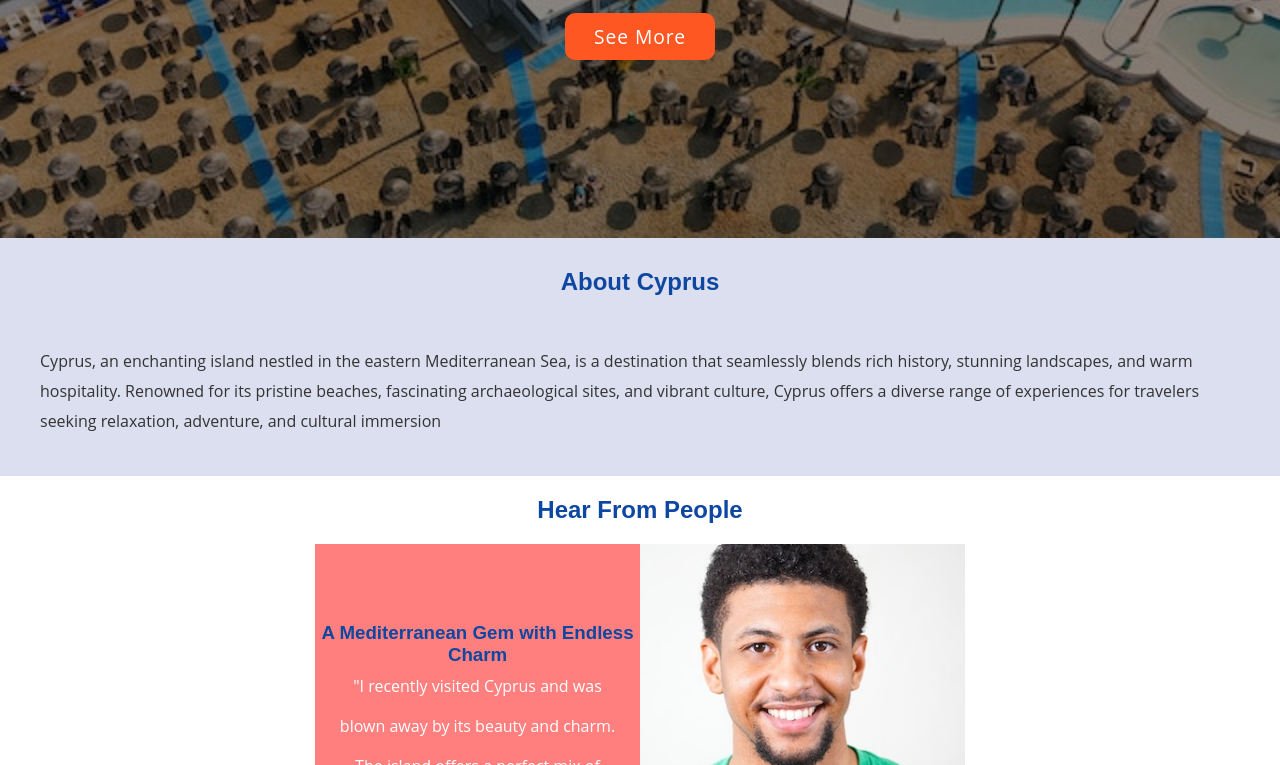
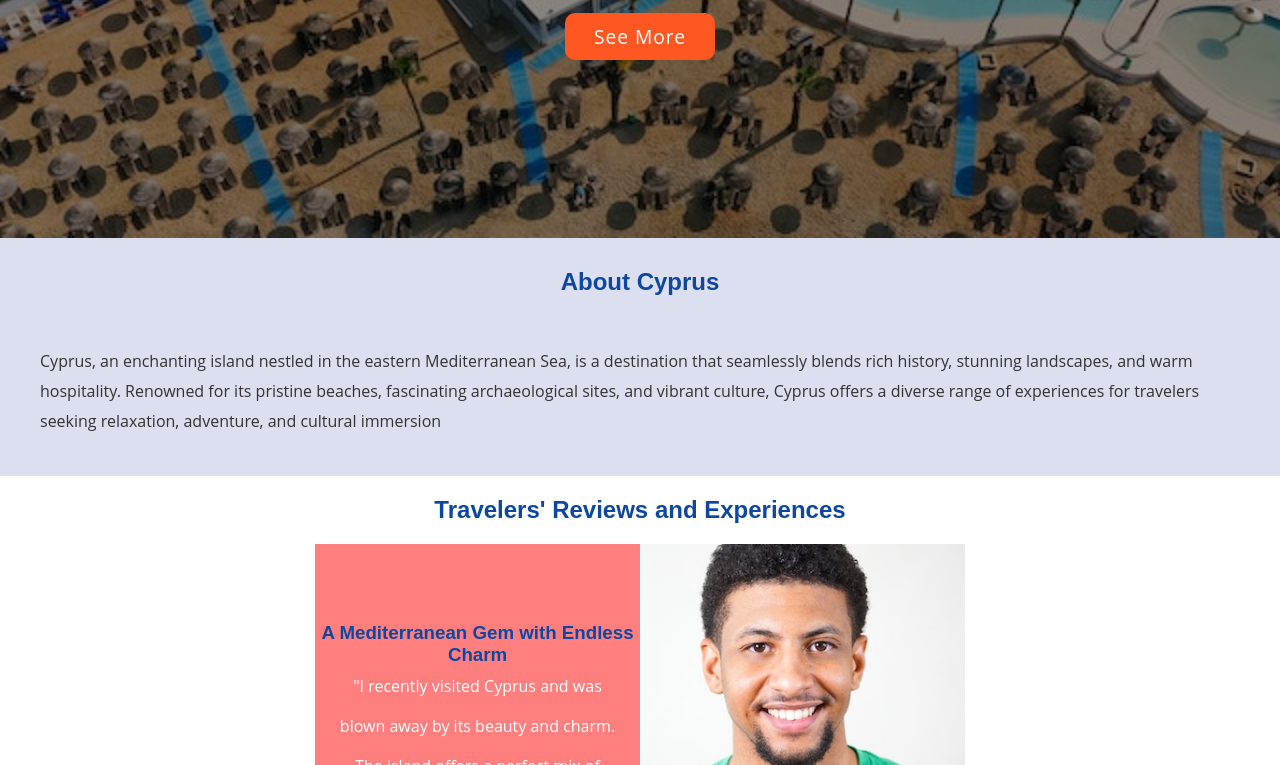
Before and after one commit to olulat/fma2, a plain HTML site: page index.html in a window 1280 px wide. Shown: the part 335-1100 px from the top of the page. Drawn offline with Linux system fonts and the light colour scheme.

Commit message:
All done

```diff
--- a/index.html
+++ b/index.html
@@ -45,7 +45,7 @@
 
 
         <section>
-            <h2 class="heading">Hear From People </h2>
+            <h2 class="heading">Travelers' Reviews and Experiences </h2>
             <article class="review">
                 <div class="review-content">
                  <img class="review-img" src="/images/person1.jpg" alt="person">
```
Also changed, not shown: 1 other file.
